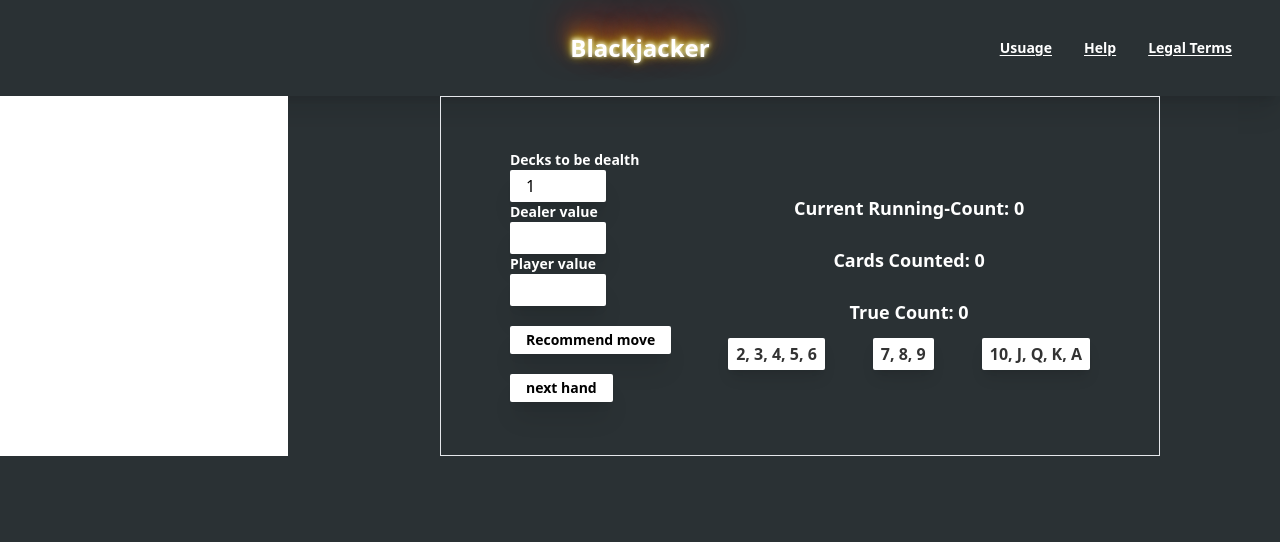
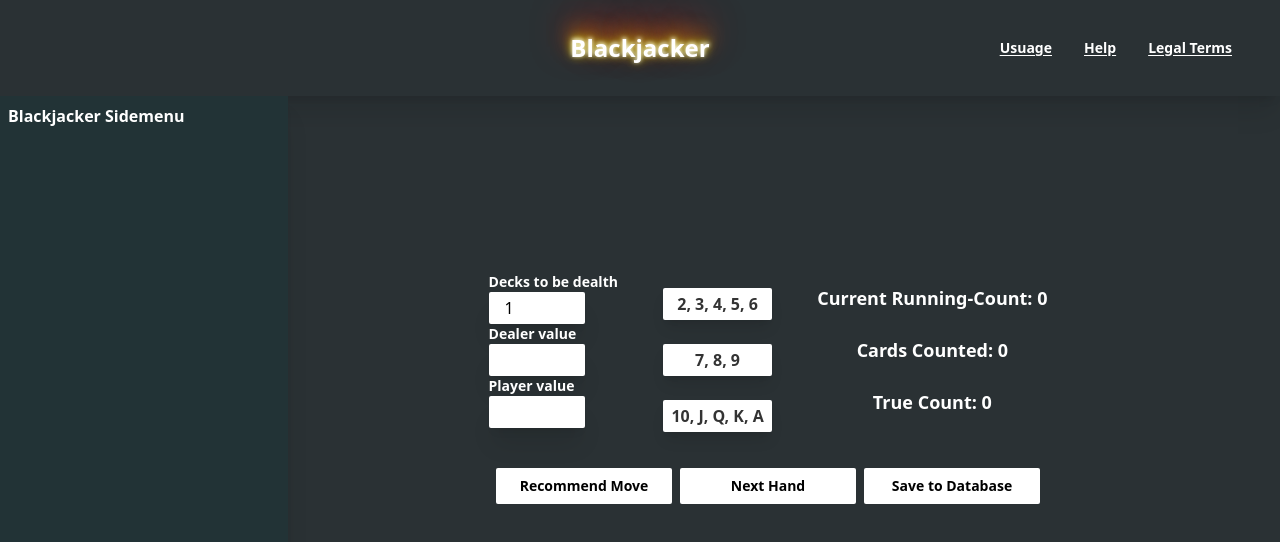
Before and after one commit to johanneskungen/blackjacker, a Next.js app: page /counter in a window 1280 px wide. Shown: the top 542 px of the page. Built offline with nearby package versions, Linux system fonts and the light colour scheme.

Commit message:
new dashboard

```diff
--- a/components/Box.jsx
+++ b/components/Box.jsx
@@ -37,7 +37,7 @@ function Box() {
   };
 
   return (
-    <div className="w-[720px] border mx-auto flex justify-evenly items-center p-3 h-[360px] box">
+    <div className="w-full mx-auto flex flex-col justify-evenly pt-44 items-center p-3 h-[360px] box">
       <Toaster
         className="text-sm"
         toastOptions={{
@@ -53,9 +53,12 @@ function Box() {
       >
         {recomendation}
       </div>
+      <div className="flex flex-row w-[65%] justify-evenly">
         <div>
           <label>
-          <p className="text-sm text-white font-semibold">Decks to be dealth</p>
+            <p className="text-sm text-white font-semibold">
+              Decks to be dealth
+            </p>
             <input
               type="number"
               className="px-4 py-1 rounded-sm shadow-xl w-24"
@@ -87,24 +90,18 @@ function Box() {
               onChange={(e) => setPlayer(e.target.value)}
             />
           </label>
-        <div>
-          <button
-            className="bg-white px-4 py-1 rounded-sm shadow-xl mt-5 font-semibold text-sm"
-            onClick={recommend}
-          >
-            Recommend move
+        </div>
+        <div className="flex flex-col justify-evenly gap-2 h-44">
+          <button className="cbutton" onClick={() => count(1)}>
+            2, 3, 4, 5, 6
+          </button>
+          <button className="cbutton" onClick={() => count(0)}>
+            7, 8, 9
+          </button>
+          <button className="cbutton" onClick={() => count(-1)}>
+            10, J, Q, K, A
           </button>
         </div>
-        <div>
-          <button
-            onClick={next}
-            className="bg-white px-4 py-1 rounded-sm shadow-xl mt-5 font-semibold text-sm"
-          >
-            next hand
-          </button>
-        </div>
-      </div>
-      <div>
         <div className="flex flex-col items-center">
           <p className="text-white text-lg my-3 font-semibold">
             Current Running-Count: {countState}
@@ -116,15 +113,30 @@ function Box() {
             True Count: {countState == 0 ? 0 : Math.round(countState / decks)}
           </p>
         </div>
-        <div className="flex flex-row justify-center gap-12">
-          <button className="cbutton" onClick={() => count(1)}>
-            2, 3, 4, 5, 6
+      </div>
+      <div className="flex gap-2 items-center justify-center">
+        <div>
+          <button
+            className="bg-white px-5 py-2 rounded-sm w-44 button mt-5 font-semibold text-sm"
+            onClick={recommend}
+          >
+            Recommend Move
           </button>
-          <button className="cbutton" onClick={() => count(0)}>
-            7, 8, 9
+        </div>
+        <div>
+          <button
+            onClick={next}
+            className="bg-white px-5 py-2 rounded-sm w-44 button mt-5 font-semibold text-sm"
+          >
+            Next Hand
           </button>
-          <button className="cbutton" onClick={() => count(-1)}>
-            10, J, Q, K, A
+        </div>
+        <div>
+          <button
+            onClick={saveGame}
+            className="bg-white px-5 py-2 rounded-sm w-44 mt-5 font-semibold text-sm button"
+          >
+            Save to Database
           </button>
         </div>
       </div>
--- a/components/Sidebar.jsx
+++ b/components/Sidebar.jsx
@@ -1,11 +1,12 @@
-import React from 'react'
+import React from "react";
 
 function Sidebar() {
   return (
-    <div className='w-72 bg-white sidebar'>
-
+    <div className="w-72 p-2 bg-[#223336] shadow-xl border-t-white sidebar text-white font-semibold">
+      <h2 className="">Blackjacker Sidemenu</h2>
+      <div></div>
     </div>
-  )
+  );
 }
 
-export default Sidebar
+export default Sidebar;
--- a/pages/api/savegame.js
+++ b/pages/api/savegame.js
@@ -15,4 +15,7 @@ export default async function handler(req, res) {
   if(savedGame) return res.json({
     message: "Successfully updated Blackjacker Database."
   })
+  return res.json({
+    message: "Error while trying to update Blackjacker Database."
+  })
 }
--- a/styles/globals.css
+++ b/styles/globals.css
@@ -39,6 +39,7 @@
 
 .sidebar{
   grid-area: sidebar;
+  height: calc(100vh - 6rem);
 }
 
 .box{
@@ -47,8 +48,7 @@
 
 .box_container{
   display: grid;
-  grid-template-columns: 25vw 75vw;
+  grid-template-columns: 20vw 80vw;
   grid-template-rows: auto;
   grid-template-areas: "sidebar box";
-  gap: 0;
 }
```
Lines whose indentation alone changed are shown as unchanged.
